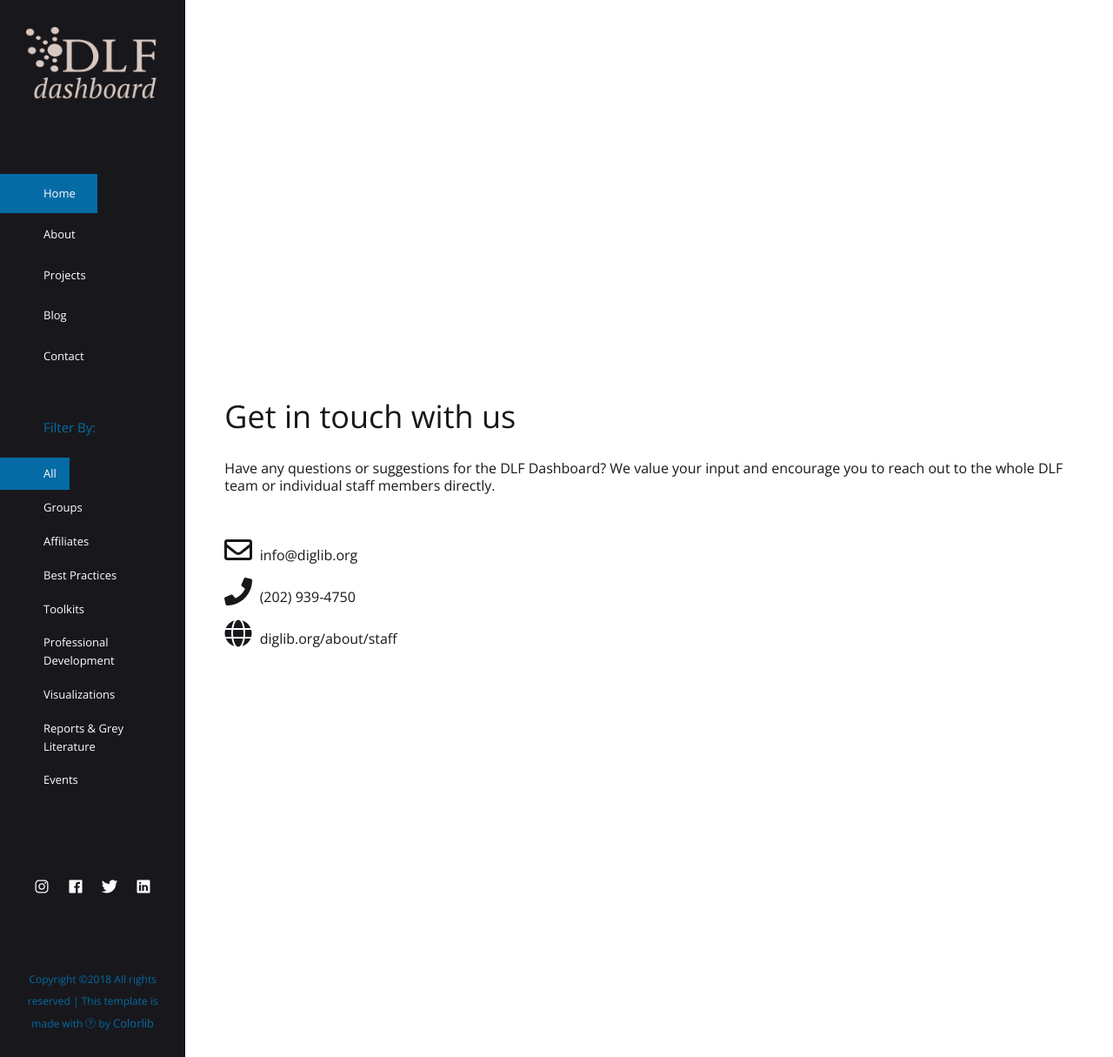
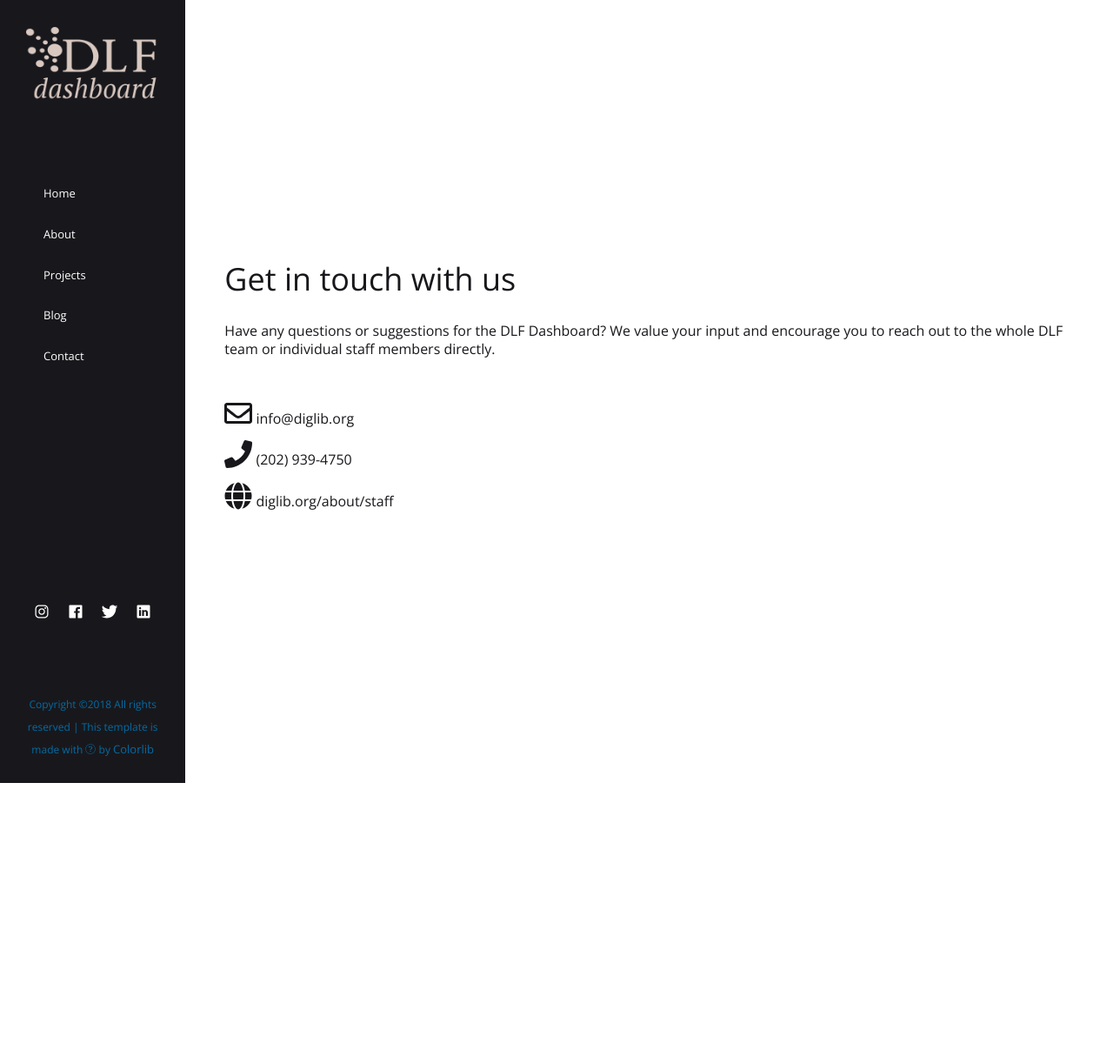
Before and after one commit to clirdlf/dashboard, a Jekyll site: the page built from contact.html, in a window 1280 px wide. Shown: the whole page at 87% size. Built offline with Jekyll 4.4.1, drawn with Linux system fonts in a browser that asks for light colours; nearby versions of some CDN libraries; after the commit the page ends 900 px from its top, so only the background shows below that.

Commit message:
Add conditional navigation
- Hides filter menu on pages that do not have project tiles
- Automatically generate navigation (and current page highlight)

closes #3"

```diff
--- a/_includes/footer.html
+++ b/_includes/footer.html
@@ -3,6 +3,7 @@
   integrity="sha256-BbhdlvQf/xTY9gja0Dq3HiwQF8LaCRTXxZKRutelT44="
   crossorigin="anonymous"></script>
 <script src="https://cdnjs.cloudflare.com/ajax/libs/popper.js/1.12.9/umd/popper.min.js" integrity="sha384-ApNbgh9B+Y1QKtv3Rn7W3mgPxhU9K/ScQsAP7hUibX39j7fakFPskvXusvfa0b4Q" crossorigin="anonymous"></script>
+<script defer src="https://use.fontawesome.com/releases/v5.1.0/js/all.js" integrity="sha384-3LK/3kTpDE/Pkp8gTNp2gR/2gOiwQ6QaO7Td0zV76UFJVhqLl4Vl3KL1We6q6wR9" crossorigin="anonymous"></script>
 <script src="https://maxcdn.bootstrapcdn.com/bootstrap/4.0.0/js/bootstrap.min.js" integrity="sha384-JZR6Spejh4U02d8jOt6vLEHfe/JQGiRRSQQxSfFWpi1MquVdAyjUar5+76PVCmYl" crossorigin="anonymous"></script>
 
 <script src="{{ '/assets/js/imgloaded.js' | prepend: site.baseurl }}"></script>
--- a/_includes/navigation.html
+++ b/_includes/navigation.html
@@ -8,43 +8,14 @@
     <!--logo -->
     <div class="logo_box">
       <a href="index.html">
-        <img src="images/DLF-dashboard-placeholder.png" alt="DLF-logo-white">
+        <img src="{{ '/images/DLF-dashboard-placeholder.png' | prepend: site.baseurl }}" alt="DLF-logo-white">
       </a>
     </div>
     <!--logo end-->
 
-    <!--main menu -->
-    <div class="side_menu_section">
-      <ul class="menu_nav">
-        <li class="active">
-          <a href="index.html">
-            Home
-          </a>
-        </li>
-        <li>
-          <a href="about.html">
-            About
-          </a>
-        </li>
-        <li>
-          <a href="projects.html">
-            Projects
-          </a>
-        </li>
-        <li>
-          <a href="https://www.diglib.org/news/">
-            Blog
-          </a>
-        </li>
-        <li>
-          <a href="contact.html">
-            Contact
-          </a>
-        </li>
-      </ul>
-    </div>
-    <!--main menu end -->
+    {% include page_list.html %}
 
+    {% if page.url == '/' %}
     <!--filter menu -->
     <div class="side_menu_section">
       <h4 class="side_title">filter by:</h4>
@@ -58,10 +29,10 @@
         <li data-filter=".visualizations"><a href="javascript:void(0)">Visualizations</a></li>
         <li data-filter=".reports"><a href="javascript:void(0)">Reports &amp; Grey Literature</a></li>
         <li data-filter=".events"><a href="javascript:void(0)">Events</a></li>
-
       </ul>
     </div>
     <!--filter menu end -->
+    {% endif %}
 
     <!--social and copyright -->
     <div class="side_menu_bottom">
--- /dev/null
+++ b/_includes/page_list.html
@@ -0,0 +1,40 @@
+<!--main menu -->
+<div class="side_menu_section">
+  <ul class="menu_nav">
+    {% for entry in site.data.navigation %}
+      {% capture fullurl %}{{ site.baseurl }}{{ entry.url }}{% endcapture %}
+      {% if fullurl == page.url %}
+        {% assign current_page = fullurl %}
+        {% break %}
+      {% elsif page.url contains fullurl %}
+        {% assign current_page = fullurl %}
+      {% endif %}
+    {% endfor %}
+
+    {% for entry in site.data.navigation %}
+      {% if entry.url == current_page %}
+        {% assign current = ' class="active"' %}
+      {% else %}
+        {% comment %}
+        <!-- We have to declare it 'null' to ensure it doesn't propagate. -->
+        {% endcomment %}
+        {% assign current = null %}
+    {% endif %}
+    {% assign sublinks = entry.sublinks %}
+    {% if sublinks %}
+    <li{{ current }}>
+        <a href="{{ site.baseurl }}{{ entry.url }}">{{ entry.title }}</a>
+        <ul>
+            {% for sublink in sublinks %}
+            <li><a href="{{ site.baseurl }}{{ sublink.url }}">{{ sublink.title }}</a></li>
+            {% endfor %}
+        </ul>
+    </li>
+    {% else %}
+    <li{{ current }}><a href="{{ site.baseurl }}{{ entry.url }}">{{ entry.title }}</a></li>
+    {% endif %}
+{% endfor %}
+
+  </ul>
+</div>
+<!--main menu end -->
--- a/about.html
+++ b/about.html
@@ -1,5 +1,7 @@
 ---
 layout: default
+title: About
+permalink: /about/
 ---
 <h1>About</h1>
 <h5>The DLF Dashboard contains tools and resources from DLF Groups and Affiliates, designed to foster our community of practice and get work done.</h5>
--- a/contact.html
+++ b/contact.html
@@ -1,14 +1,14 @@
 ---
 layout: default
+title: Contact
+permalink: /contact/
 ---
-<script defer src="https://use.fontawesome.com/releases/v5.1.0/js/all.js" integrity="sha384-3LK/3kTpDE/Pkp8gTNp2gR/2gOiwQ6QaO7Td0zV76UFJVhqLl4Vl3KL1We6q6wR9" crossorigin="anonymous"></script>
-
 
 <h3>Get in touch with us</h3>
 <h5>Have any questions or suggestions for the DLF Dashboard?
   We value your input and encourage you to reach out to
   the whole DLF team or individual staff members directly.</h5>
 <br>
-  <h5><i class="far fa-envelope fa-2x"></i>&nbsp;&nbsp;info@diglib.org</h5>
-  <h5><i class="fas fa-phone fa-2x"></i>&nbsp;&nbsp;(202) 939-4750</h5>
-  <h5><i class="fas fa-globe fa-2x"></i>&nbsp;&nbsp;diglib.org/about/staff</h5>
+  <h5><i class="far fa-envelope fa-2x"></i> info@diglib.org</h5>
+  <h5><i class="fas fa-phone fa-2x"></i> (202) 939-4750</h5>
+  <h5><i class="fas fa-globe fa-2x"></i> diglib.org/about/staff</h5>
--- a/index.html
+++ b/index.html
@@ -1,4 +1,5 @@
 ---
 layout: default
+title: Home
 ---
 {% include works1.html %}
--- a/projects.html
+++ b/projects.html
@@ -1,3 +1,7 @@
 ---
 layout: default
+title: Projects
+permalink: /projects/
 ---
+
+<h1>{{ page.url }}</h1>
```
Also changed, not shown: _data/navigation.yml (added, +14 -0 lines).
